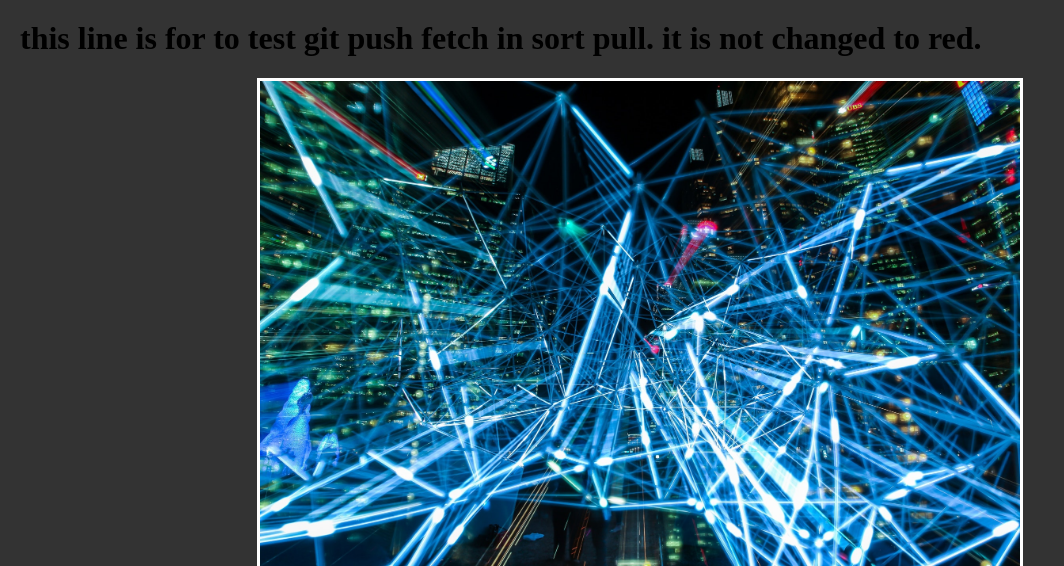
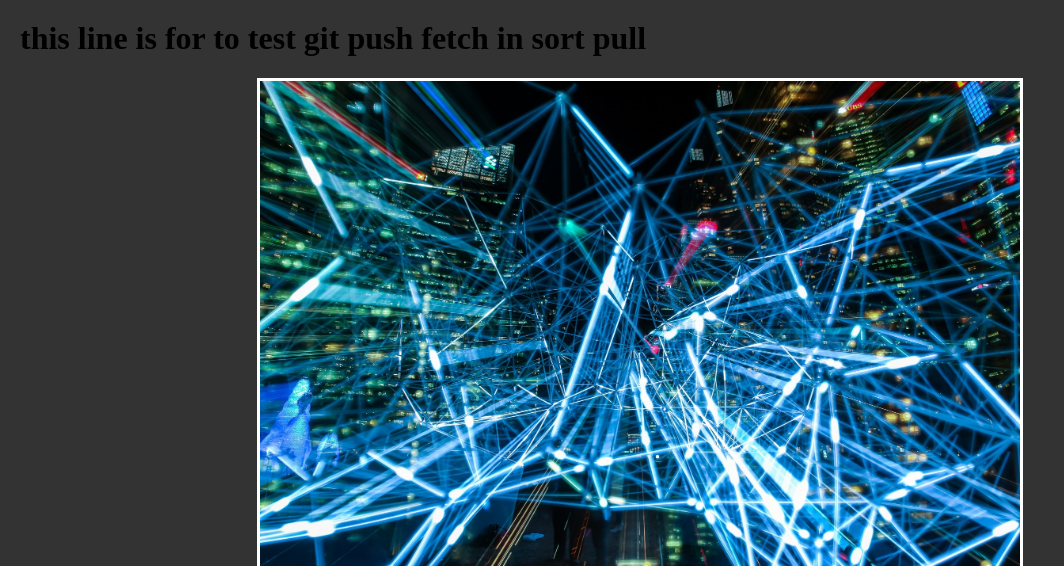
Before and after one commit to Jyotiranjan767/2018_practice_1, a plain HTML site: page index.html in a window 1280 px wide. Shown: the top 566 px of the page, without its empty margins (0-1064 px from the left). Drawn offline with Linux system fonts and the light colour scheme.

Commit message:
this is from remote collaborator 1

```diff
--- a/index.html
+++ b/index.html
@@ -10,7 +10,7 @@
 </head>
 <body>
 	<div>
-		<h1 color='red' >this line is for  to test git push fetch in sort pull. it is not changed to red.</h1>
+		<h1>this line is for  to test git push fetch in sort pull</h1>
 	</div>
 	<div class = 'container' >
 		<div class = 'main-img'>
```
